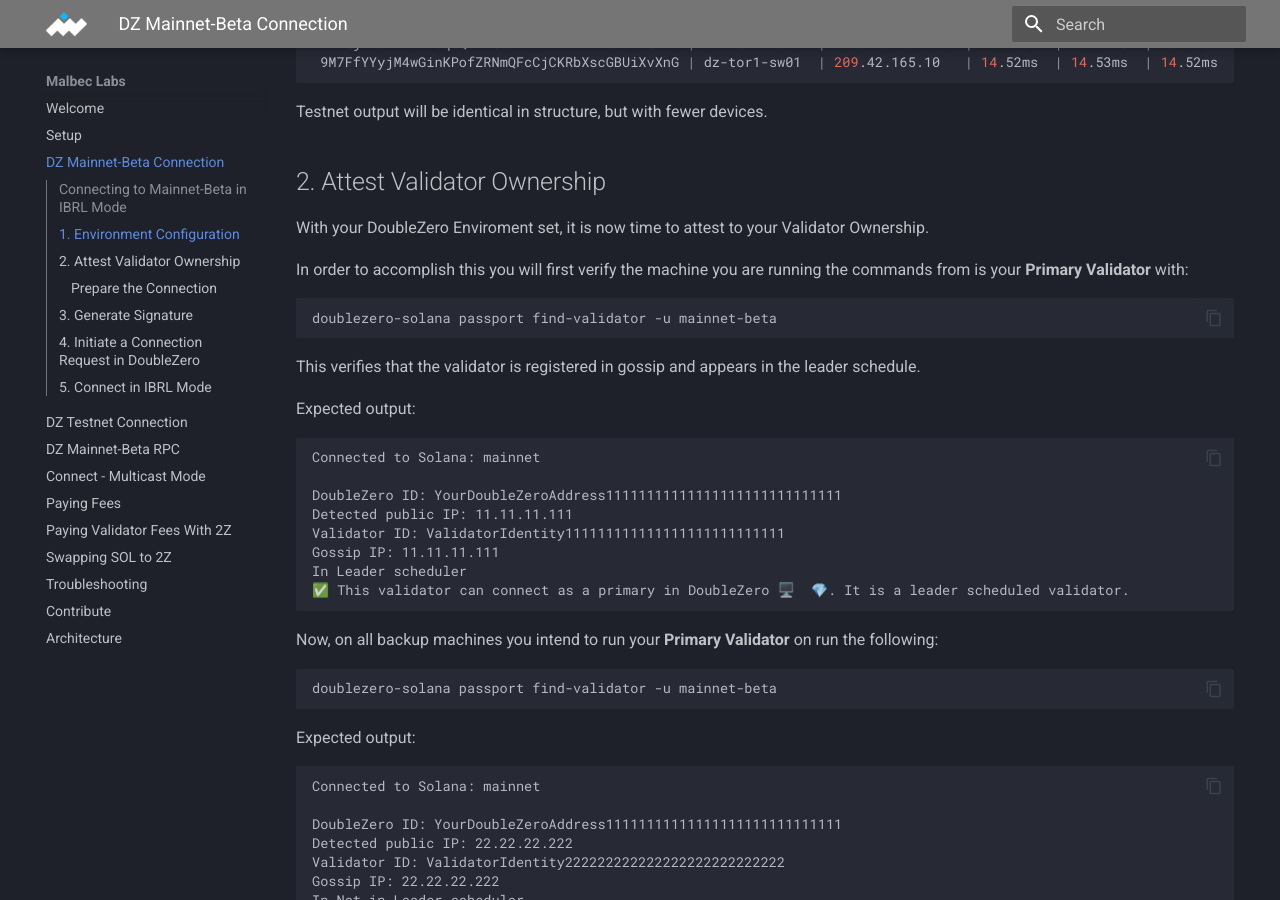
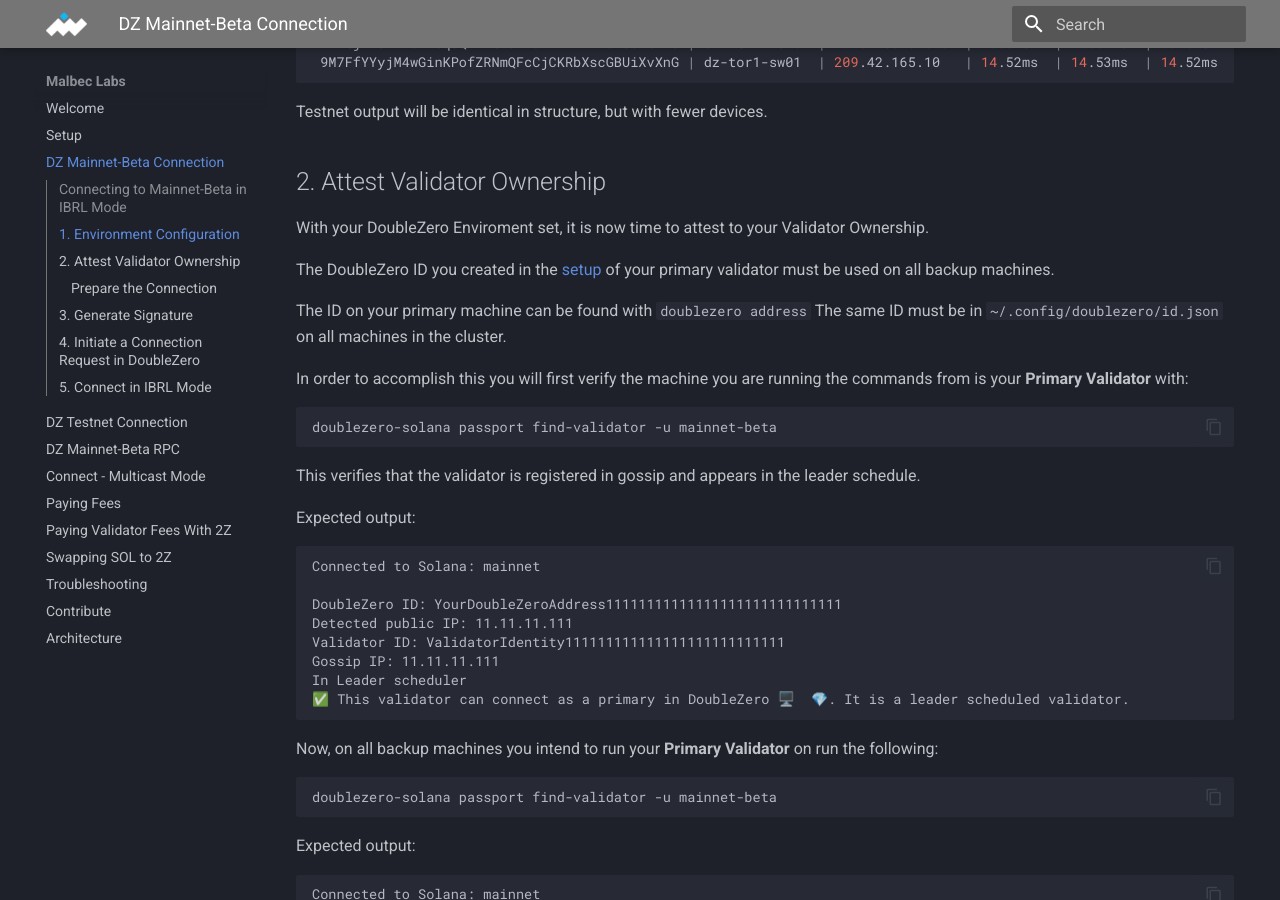
Before and after one commit to malbeclabs/docs, an MkDocs documentation site: the page built from docs/DZ Mainnet-beta Connection.md, in a window 1280 px wide and 900 px high, scrolled down 1204 px. Built offline with MkDocs 1.6.1 and Material for MkDocs 9.7.7, drawn with Linux system fonts in a browser that asks for light colours.

Commit message:
Update DZ Mainnet-beta Connection.md

```diff
--- a/docs/DZ Mainnet-beta Connection.md
+++ b/docs/DZ Mainnet-beta Connection.md
@@ -61,6 +61,10 @@
 ## 2. Attest Validator Ownership
 
 With your DoubleZero Enviroment set, it is now time to attest to your Validator Ownership.
+
+The DoubleZero ID you created in the [setup](setup.md) of your primary validator must be used on all backup machines.
+
+The ID on your primary machine can be found with `doublezero address` The same ID must be in `~/.config/doublezero/id.json` on all machines in the cluster.
 
 In order to accomplish this you will first verify the machine you are running the commands from is your **Primary Validator** with:
 
```
